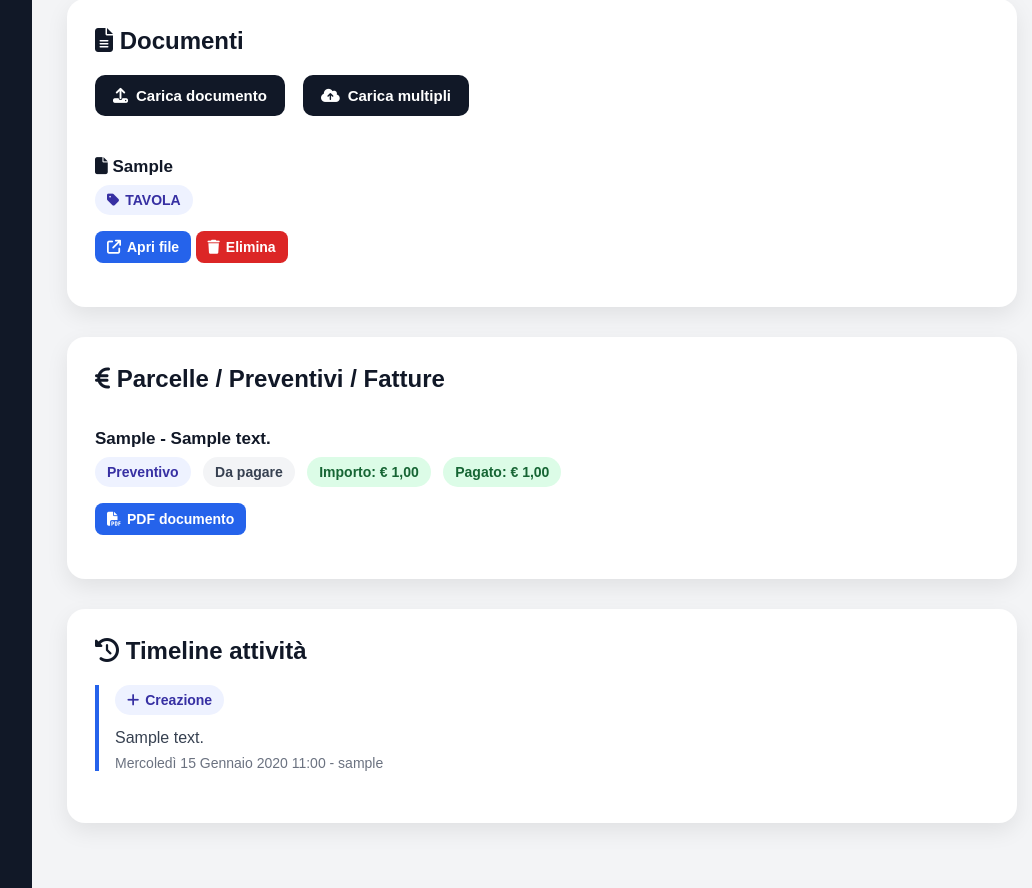
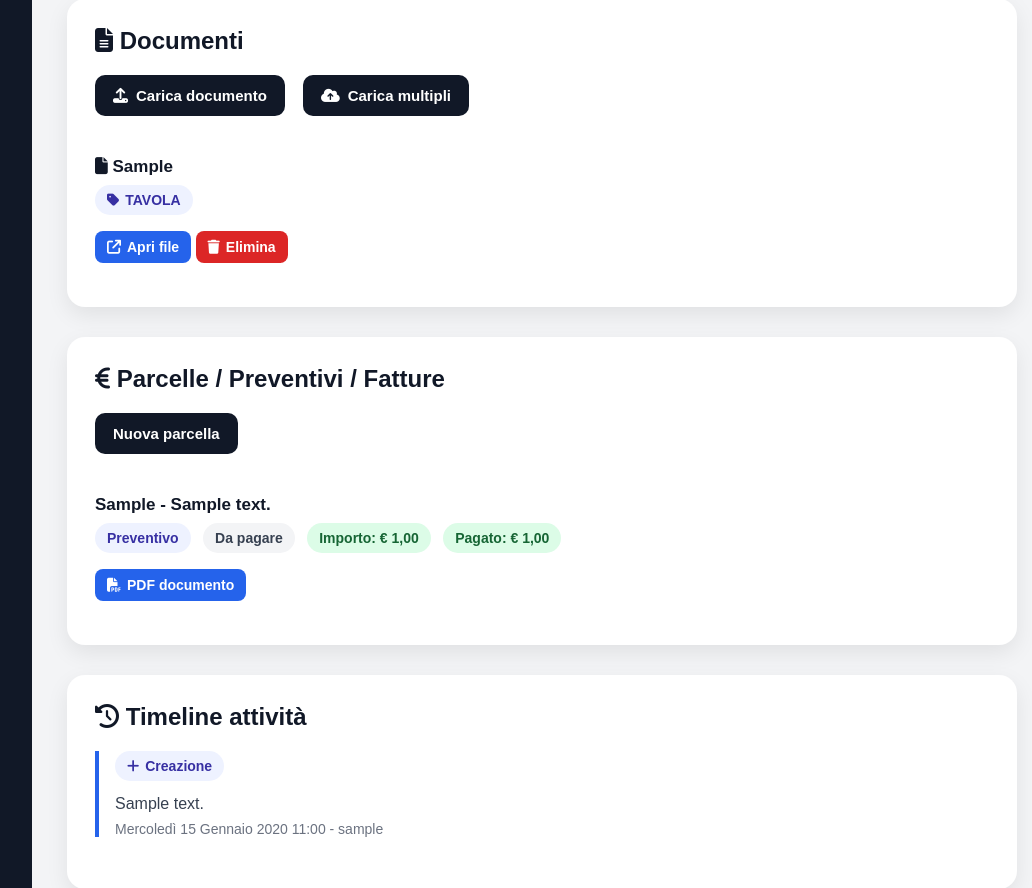
Before and after one commit to alessandrofabris09/gestionale-studio, a Django app: page /pratiche/1/ in a window 1280 px wide. Shown: the part 1876-2764 px from the top of the page, without its empty margins (228-1260 px from the left). Run offline with Django 5.2, Linux system fonts and the light colour scheme; a user stored in the database is signed in; tables that the repository leaves empty hold one stand-in row (values such as "Sample post").

Commit message:
Apre una nuova parcella dalla scheda pratica

```diff
--- a/pratiche/templates/pratiche/dettaglio_pratica.html
+++ b/pratiche/templates/pratiche/dettaglio_pratica.html
@@ -572,6 +572,12 @@ Scheda pratica
         Parcelle / Preventivi / Fatture
     </h2>
 
+    {% if puo_creare_parcella %}
+    <div class="page-actions">
+        <a class="btn" href="{% url 'nuova_parcella' %}?pratica={{ pratica.pk }}">Nuova parcella</a>
+    </div>
+    {% endif %}
+
     {% for parcella in parcelle %}
 
         <div class="item">
--- a/pratiche/views.py
+++ b/pratiche/views.py
@@ -26,6 +26,7 @@ from studi.permessi import (
     puo_eliminare_pratiche,
     puo_gestire_documenti,
     puo_vedere_parcelle,
+    puo_modificare_parcelle,
 )
 
 from workflow.models import (
@@ -249,6 +250,10 @@ def dettaglio_pratica(request, pratica_id):
         'scadenze_aperte': scadenze_aperte,
         'parcelle': parcelle,
         'puo_vedere_economia': puo_vedere_economia,
+        'puo_creare_parcella': (
+            studio is not None and pratica.studio_id == studio.pk
+            and puo_modificare_parcelle(request)
+        ),
         'attivita': attivita,
         'workflow_pratica': workflow_pratica,
     }
```
Also changed, not shown: parcelle/views.py (+10 -4 lines).
